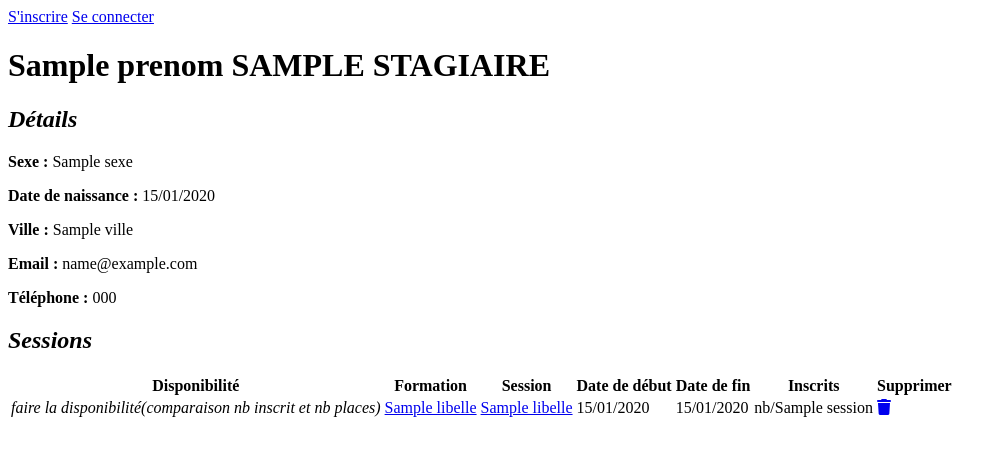
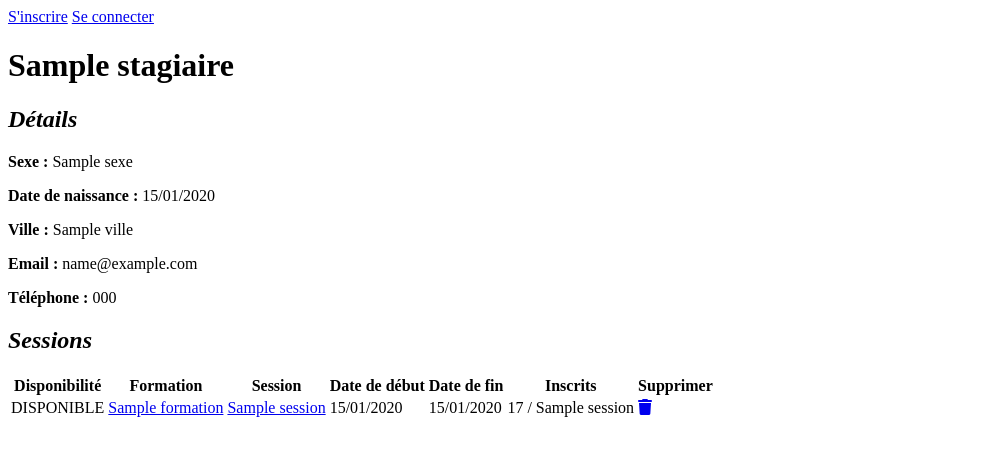
Before and after one commit to David-SDA/SymfonySession, a Symfony app: template templates/stagiaire/show.html.twig in a window 1280 px wide. Shown: the top 456 px of the page, without its empty margins (0-1008 px from the left). Run offline with Twig, Linux system fonts and the light colour scheme; the template is opened without the code that fills it: most values are stand-ins (such as "Sample title", 1, 10 or a date in 2020); some libraries are stand-ins or nearby versions.

Commit message:
Ajustement affichage suite au changement précédent

```diff
--- a/templates/categorie/index.html.twig
+++ b/templates/categorie/index.html.twig
@@ -16,7 +16,7 @@
             <tbody>
                 {% for categorie in categories %}
                     <tr>
-                        <td><a href="#">{{ categorie.libelle }}</a></td>
+                        <td><a href="#">{{ categorie }}</a></td>
                         <td><i>nb de modules</i></td>
                         <td><a href="#"><i class="fa-solid fa-trash"></i></a></td>
                     </tr>
--- a/templates/formation/index.html.twig
+++ b/templates/formation/index.html.twig
@@ -16,7 +16,7 @@
             <tbody>
                 {% for formation in formations %}
                     <tr>
-                        <td><a href="{{ path('show_formation', {'id' : formation.id}) }}">{{ formation.libelle }}</a></td>
+                        <td><a href="{{ path('show_formation', {'id' : formation.id}) }}">{{ formation }}</a></td>
                         <td>{{ formation.sessions | length }}</td>
                         <td><a href="#"><i class="fa-solid fa-trash"></i></a></td>
                     </tr>
--- a/templates/formation/show.html.twig
+++ b/templates/formation/show.html.twig
@@ -4,7 +4,7 @@
 
 {% block body %}
     {% if formation %}
-        <h1>{{ formation.libelle }}</h1>
+        <h1>{{ formation }}</h1>
         <p><i>Voici les différentes sessions de cette formation</i></p>
         {% if sessions %}
             <table>
@@ -26,7 +26,7 @@
                             {% else %}
                                 <td>COMPLET</td>
                             {% endif %}
-                            <td><a href="#">{{ session.libelle }}</a></td>
+                            <td><a href="#">{{ session }}</a></td>
                             <td>{{ session.dateDebut | date("d/m/Y") }}</td>
                             <td>{{ session.dateFin | date("d/m/Y") }}</td>
                             <td>{{ session.stagiaires | length }} / {{ session.nombrePlaces }}</td>
--- a/templates/stagiaire/index.html.twig
+++ b/templates/stagiaire/index.html.twig
@@ -20,7 +20,7 @@
             <tbody>
                 {% for stagiaire in stagiaires %}
                     <tr>
-                        <td><a href="#">{{ stagiaire.prenom }} {{ stagiaire.nom | upper }}</a></td>
+                        <td><a href="#">{{ stagiaire }}</a></td>
                         <td>{{ stagiaire.sexe }}</td>
                         <td>{{ stagiaire.dateNaissance | date("d/m/Y") }}</td>
                         <td>{{ stagiaire.ville }}</td>
--- a/templates/stagiaire/show.html.twig
+++ b/templates/stagiaire/show.html.twig
@@ -5,13 +5,11 @@
 {% block body %}
 
     {% if stagiaire %}
-        <h1>{{ stagiaire.prenom }} {{ stagiaire.nom | upper }}</h1>
+        <h1>{{ stagiaire }}</h1>
         <div>
             <h2><i>Détails</i></h2>
             <p><b>Sexe : </b>{{ stagiaire.sexe }}</p>
-            <p>
-                <b>Date de naissance : </b>{{ stagiaire.dateNaissance | date("d/m/Y") }}
-            </p>
+            <p><b>Date de naissance : </b>{{ stagiaire.dateNaissance | date("d/m/Y") }}</p>
             <p><b>Ville : </b>{{ stagiaire.ville }}</p>
             <p><b>Email : </b>{{ stagiaire.email }}</p>
             <p><b>Téléphone : </b>{{ stagiaire.telephone }}</p>
@@ -34,26 +32,16 @@
                 <tbody>
                     {% for session in stagiaire.sessions %}
                     <tr>
-                        <td>
-                            <i
-                                >faire la disponibilité(comparaison nb inscrit et nb
-                                places)</i
-                            >
-                        </td>
-                        <td>
-                            <a
-                                href="{{
-                                    path('show_formation', { id: session.formation.id })
-                                }}"
-                                >{{ session.formation.libelle }}</a
-                            >
-                        </td>
-                        <td>
-                            <a href="#">{{ session.libelle }}</a>
-                        </td>
+                        {% if session.stagiaires | length < session.nombrePlaces %}
+                            <td>DISPONIBLE</td>
+                        {% else %}
+                            <td>COMPLET</td>
+                        {% endif %}
+                        <td><a href="{{path('show_formation', { id: session.formation.id })}}">{{ session.formation }}</a></td>
+                        <td><a href="#">{{ session }}</a></td>
                         <td>{{ session.dateDebut | date("d/m/Y") }}</td>
                         <td>{{ session.dateFin | date("d/m/Y") }}</td>
-                        <td>nb/{{ session.nombrePlaces }}</td>
+                        <td>{{ session.stagiaires | length }} / {{ session.nombrePlaces }}</td>
                         <td>
                             <a href="#"><i class="fa-solid fa-trash"></i></a>
                         </td>
```
Also changed, not shown: templates/session/index.html.twig (+6 -6 lines).
